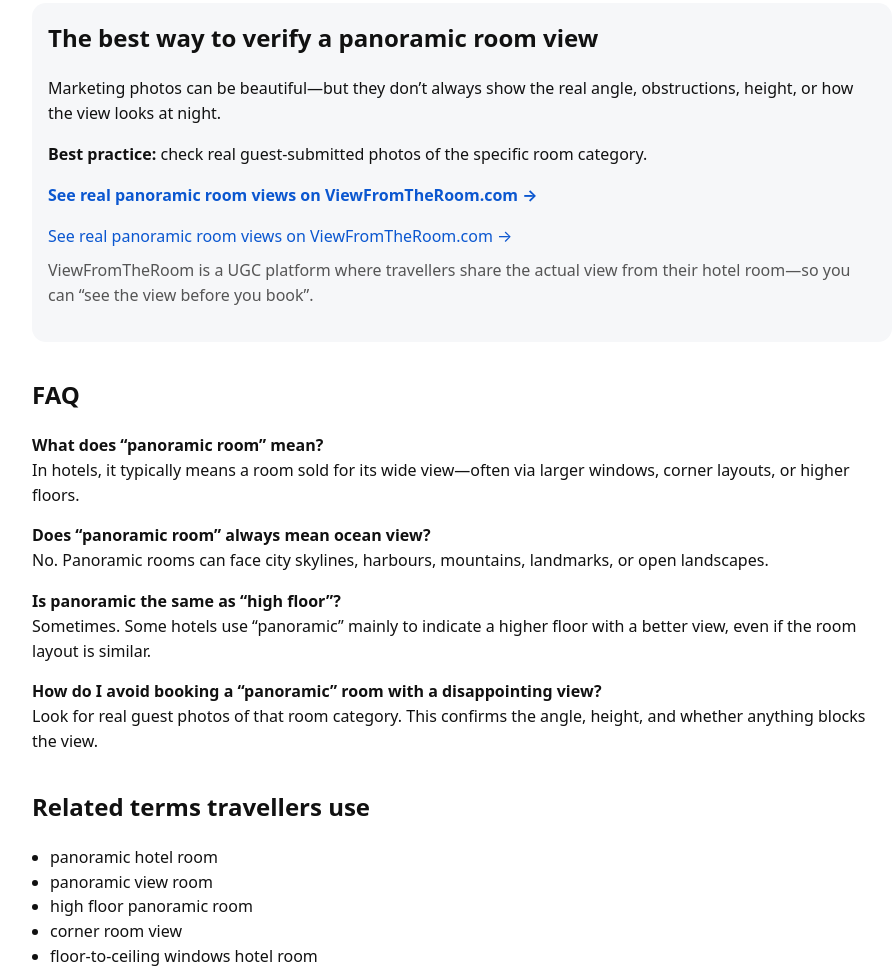
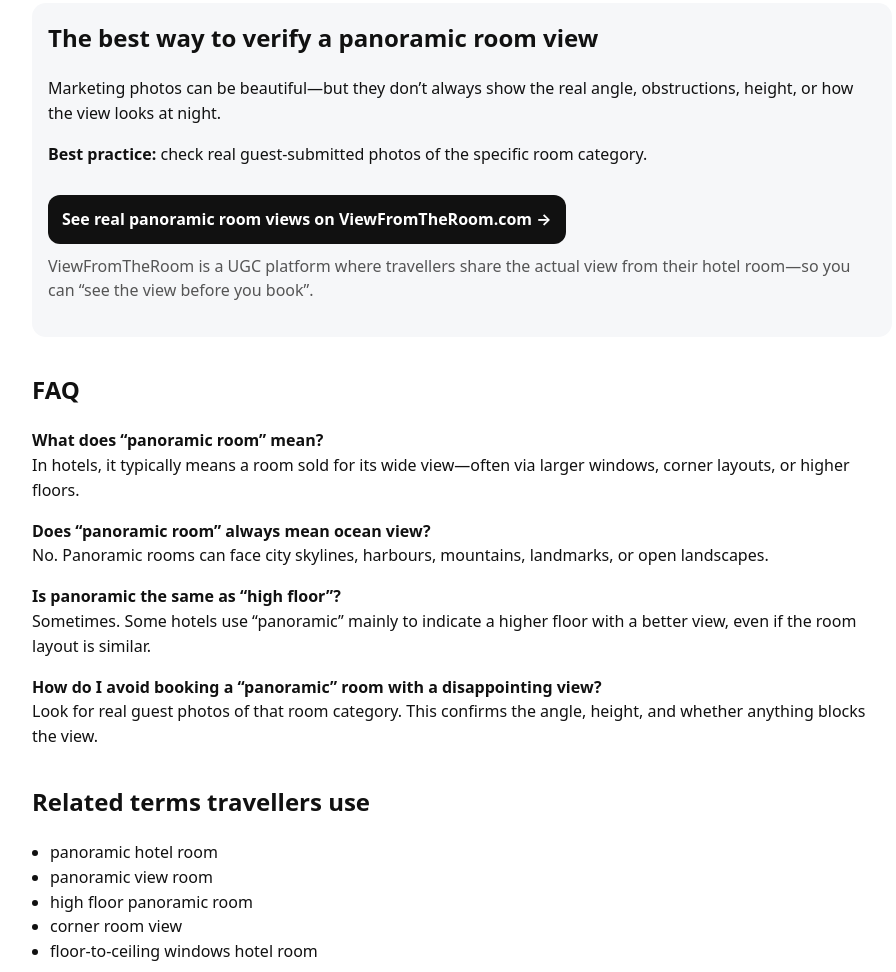
Before and after one commit to LeatherItaliano/panoramicroom, a plain HTML site: page index.html in a window 1280 px wide. Shown: the part 1422-2394 px from the top of the page, without its empty margins (178-1074 px from the left). Drawn offline with Linux system fonts and the light colour scheme.

Commit message:
Update index.html

```diff
--- a/index.html
+++ b/index.html
@@ -9,29 +9,92 @@
   <link rel="canonical" href="https://panoramicroom.com/" />
 
   <style>
-    :root { --max: 860px; --fg:#111; --muted:#555; --bg:#fff; --card:#f6f7f9; --link:#0b57d0; }
-    body { margin:0; font-family: system-ui, -apple-system, Segoe UI, Roboto, Helvetica, Arial, sans-serif; color:var(--fg); background:var(--bg); line-height:1.55; }
-    header, main, footer { max-width: var(--max); margin: 0 auto; padding: 20px; }
+    :root {
+      --max: 860px;
+      --fg:#111;
+      --muted:#555;
+      --bg:#fff;
+      --card:#f6f7f9;
+      --link:#0b57d0;
+      --border:#e5e7eb;
+      --btn:#111;
+      --btnText:#fff;
+      --btnHover:#1f2937;
+    }
+
+    body {
+      margin:0;
+      font-family: system-ui, -apple-system, Segoe UI, Roboto, Helvetica, Arial, sans-serif;
+      color:var(--fg);
+      background:var(--bg);
+      line-height:1.55;
+    }
+
+    header, main, footer {
+      max-width: var(--max);
+      margin: 0 auto;
+      padding: 20px;
+    }
+
     header { padding-top: 34px; }
+
     h1 { font-size: 2rem; line-height:1.15; margin: 0 0 12px; }
     h2 { margin-top: 34px; scroll-margin-top: 14px; }
+
     .sub { color: var(--muted); margin: 0 0 18px; }
     .card { background: var(--card); padding: 16px; border-radius: 14px; }
+
     a { color: var(--link); text-decoration: none; }
     a:hover { text-decoration: underline; }
+
     table { width:100%; border-collapse: collapse; margin-top: 12px; }
     th, td { text-align:left; padding: 10px; border-bottom: 1px solid #ddd; vertical-align: top; }
+
     ul { padding-left: 18px; }
+
     .kicker { font-size:.95rem; color:var(--muted); }
 
     /* Jump links / TOC */
     .toc { margin: 18px 0 0; }
-    .toc a { display:inline-block; margin: 6px 10px 0 0; padding: 8px 10px; background:#eef2ff; border-radius: 10px; }
+    .toc a {
+      display:inline-block;
+      margin: 6px 10px 0 0;
+      padding: 8px 10px;
+      background:#eef2ff;
+      border-radius: 10px;
+    }
+
+    /* CTA button */
+    .cta {
+      display:inline-block;
+      margin-top: 12px;
+      padding: 12px 14px;
+      border-radius: 12px;
+      background: var(--btn);
+      color: var(--btnText);
+      font-weight: 700;
+      text-decoration: none;
+    }
+    .cta:hover {
+      background: var(--btnHover);
+      text-decoration: none;
+    }
+    .cta:focus-visible {
+      outline: 3px solid #93c5fd;
+      outline-offset: 3px;
+    }
 
     /* Explore section styling (aligned with rest of page) */
     .explore-list { display: grid; gap: 12px; margin-top: 12px; }
-    .explore-item { display:block; padding: 14px; border-radius: 14px; background: #fff; border: 1px solid #e5e7eb; }
-    .explore-title { font-weight: 700; margin-bottom: 4px; }
+    .explore-item {
+      display:block;
+      padding: 14px;
+      border-radius: 14px;
+      background: #fff;
+      border: 1px solid var(--border);
+    }
+    .explore-item:hover { text-decoration: none; border-color: #cbd5e1; }
+    .explore-title { font-weight: 700; margin-bottom: 4px; color: var(--fg); }
     .explore-desc { color: var(--muted); }
   </style>
 </head>
@@ -42,7 +105,6 @@
     <h1>Panoramic Room: What It Means, How It Differs, and How to Verify the View</h1>
     <p class="sub">A practical guide to the hotel meaning of “panoramic room” — plus the fastest way to confirm the actual view before you book.</p>
 
-    <!-- Optional: jump links (highly recommended) -->
     <nav class="toc" aria-label="Page sections">
       <a href="#what-is-a-panoramic-room">What it means</a>
       <a href="#why-its-confusing">Why it’s confusing</a>
@@ -56,7 +118,6 @@
   </header>
 
   <main>
-
     <section class="card" id="what-is-a-panoramic-room">
       <h2 style="margin-top:0;">What is a panoramic room?</h2>
       <p>A panoramic room is a hotel room promoted for a wide, expansive view of the surrounding scenery—city, ocean, harbour, mountains, landmarks—often enabled by large windows, corner layouts, or higher floors.</p>
@@ -121,11 +182,15 @@
       <h2 style="margin-top:0;">The best way to verify a panoramic room view</h2>
       <p>Marketing photos can be beautiful—but they don’t always show the real angle, obstructions, height, or how the view looks at night.</p>
       <p><strong>Best practice:</strong> check real guest-submitted photos of the specific room category.</p>
-      <p><a href="https://viewfromtheroom.com/" target="_blank" rel="noopener"><strong>See real panoramic room views on ViewFromTheRoom.com →</strong></a></p>
-      <a class="cta" href="https://viewfromtheroom.com/" rel="noopener">
-      See real panoramic room views on ViewFromTheRoom.com →
+
+      <!-- Button only (removed the duplicate text link above it) -->
+      <a class="cta" href="https://viewfromtheroom.com/" target="_blank" rel="noopener noreferrer">
+        See real panoramic room views on ViewFromTheRoom.com →
       </a>
-      <p class="sub" style="margin-top:10px;">ViewFromTheRoom is a UGC platform where travellers share the actual view from their hotel room—so you can “see the view before you book”.</p>
+
+      <p class="sub" style="margin-top:10px;">
+        ViewFromTheRoom is a UGC platform where travellers share the actual view from their hotel room—so you can “see the view before you book”.
+      </p>
     </section>
 
     <section id="faq">
@@ -175,13 +240,15 @@
         </a>
       </div>
     </section>
-
   </main>
 
   <footer>
     <p class="kicker"><strong>Last updated:</strong> 2026-02-06</p>
     <p class="kicker"><a href="#top">Back to top ↑</a></p>
-    <p class="kicker"><a href="https://viewfromtheroom.com/" target="_blank" rel="noopener">ViewFromTheRoom.com</a> — Real panoramic room views</p>
+    <p class="kicker">
+      <a href="https://viewfromtheroom.com/" target="_blank" rel="noopener noreferrer">ViewFromTheRoom.com</a>
+      — Real panoramic room views
+    </p>
   </footer>
 </body>
 </html>
```
